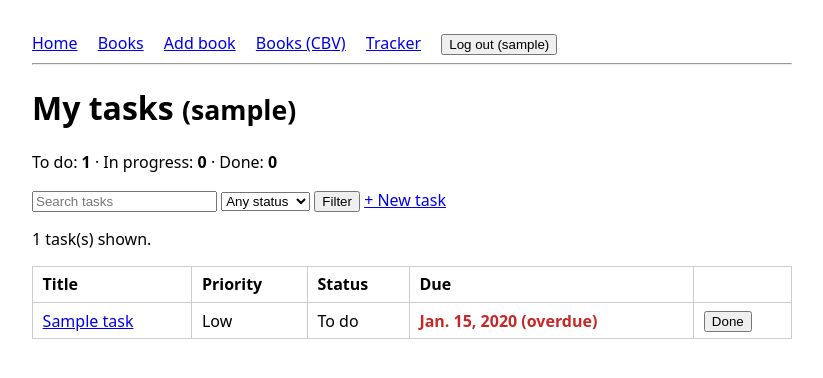
After one commit to saadhashmi7/adv-backend-lab07-views, a Django app: page /tracker/ in a window 1280 px wide. The commit adds this page. Shown: the top 378 px of the page, without its empty margins (228-1051 px from the left). Run offline with Django 5.2, Linux system fonts and the light colour scheme; a user stored in the database is signed in; tables that the repository leaves empty hold one stand-in row (values such as "Sample post").

Commit message:
Task 12: tracker app (Task model, FBV list/toggle/API + generic CBVs, owner checks, tests)

```diff
--- a/config/settings.py
+++ b/config/settings.py
@@ -38,6 +38,7 @@ INSTALLED_APPS = [
     "django.contrib.messages",
     "django.contrib.staticfiles",
     "library",
+    "tracker",
 ]
 
 MIDDLEWARE = [
--- a/config/urls.py
+++ b/config/urls.py
@@ -7,4 +7,5 @@ urlpatterns = [
     path("accounts/", include("django.contrib.auth.urls")),
     path("library/", include("library.urls")),
     path("buggy/", include("library.urls_buggy")),  # Task 11 debugging challenge
+    path("tracker/", include("tracker.urls")),       # Task 12 take-home mini-project
 ]
--- a/library/templates/library/base.html
+++ b/library/templates/library/base.html
@@ -11,6 +11,7 @@
     .errors { color: #c62828; }
     table { border-collapse: collapse; width: 100%; }
     th, td { border: 1px solid #ccc; padding: .4rem .6rem; text-align: left; }
+    .overdue { color: #c62828; font-weight: bold; }
   </style>
 </head>
 <body>
@@ -19,6 +20,7 @@
     <a href="{% url 'library:book-list' %}">Books</a>
     <a href="{% url 'library:book-add' %}">Add book</a>
     <a href="{% url 'library:cbv-book-list' %}">Books (CBV)</a>
+    <a href="{% url 'tracker:task-list' %}">Tracker</a>
     {% if user.is_authenticated %}
       <form method="post" action="{% url 'logout' %}" style="display:inline">
         {% csrf_token %}
--- /dev/null
+++ b/tracker/apps.py
@@ -0,0 +1,6 @@
+from django.apps import AppConfig
+
+
+class TrackerConfig(AppConfig):
+    default_auto_field = "django.db.models.BigAutoField"
+    name = "tracker"
--- /dev/null
+++ b/tracker/models.py
@@ -0,0 +1,38 @@
+from django.conf import settings
+from django.db import models
+from django.urls import reverse
+from django.utils import timezone
+
+
+class Task(models.Model):
+    PRIORITY_CHOICES = [
+        ("low", "Low"),
+        ("medium", "Medium"),
+        ("high", "High"),
+    ]
+    STATUS_CHOICES = [
+        ("todo", "To do"),
+        ("doing", "In progress"),
+        ("done", "Done"),
+    ]
+
+    title = models.CharField(max_length=200)
+    description = models.TextField(blank=True)
+    priority = models.CharField(max_length=6, choices=PRIORITY_CHOICES, default="medium")
+    status = models.CharField(max_length=5, choices=STATUS_CHOICES, default="todo")
+    due_date = models.DateField(null=True, blank=True)
+    owner = models.ForeignKey(settings.AUTH_USER_MODEL, on_delete=models.CASCADE, related_name="tasks")
+    created_at = models.DateTimeField(auto_now_add=True)
+
+    class Meta:
+        ordering = ["status", "due_date", "title"]
+
+    def __str__(self):
+        return self.title
+
+    def get_absolute_url(self):
+        return reverse("tracker:task-detail", kwargs={"pk": self.pk})
+
+    @property
+    def is_overdue(self):
+        return self.due_date is not None and self.status != "done" and self.due_date < timezone.localdate()
--- /dev/null
+++ b/tracker/templates/tracker/task_list.html
@@ -0,0 +1,38 @@
+{% extends "library/base.html" %}
+{% block title %}My tasks{% endblock %}
+{% block content %}
+<h1>My tasks <small>({{ user.username }})</small></h1>
+<p>{% for label, n in counts %}{{ label }}: <strong>{{ n }}</strong>{% if not forloop.last %} &middot; {% endif %}{% endfor %}</p>
+<form method="get">
+  <input type="text" name="q" value="{{ q }}" placeholder="Search tasks">
+  <select name="status">
+    <option value="">Any status</option>
+    {% for value, label in status_choices %}
+      <option value="{{ value }}" {% if status == value %}selected{% endif %}>{{ label }}</option>
+    {% endfor %}
+  </select>
+  <button type="submit">Filter</button>
+  <a href="{% url 'tracker:task-add' %}">+ New task</a>
+</form>
+<p>{{ tasks|length }} task(s) shown.</p>
+<table>
+  <tr><th>Title</th><th>Priority</th><th>Status</th><th>Due</th><th></th></tr>
+  {% for task in tasks %}
+  <tr>
+    <td><a href="{% url 'tracker:task-detail' task.pk %}">{{ task.title }}</a></td>
+    <td>{{ task.get_priority_display }}</td>
+    <td>{{ task.get_status_display }}</td>
+    <td{% if task.is_overdue %} class="overdue"{% endif %}>{{ task.due_date|default:"-" }}{% if task.is_overdue %} (overdue){% endif %}</td>
+    <td>
+      <form method="post" action="{% url 'tracker:task-toggle' task.pk %}" style="display:inline">
+        {% csrf_token %}
+        <input type="hidden" name="next" value="list">
+        <button type="submit">{% if task.status == "done" %}Reopen{% else %}Done{% endif %}</button>
+      </form>
+    </td>
+  </tr>
+  {% empty %}
+  <tr><td colspan="5">No tasks match.</td></tr>
+  {% endfor %}
+</table>
+{% endblock %}
--- /dev/null
+++ b/tracker/urls.py
@@ -0,0 +1,15 @@
+from django.urls import path
+
+from . import views
+
+app_name = "tracker"
+
+urlpatterns = [
+    path("", views.task_list, name="task-list"),                                   # FBV
+    path("add/", views.TaskCreateView.as_view(), name="task-add"),                  # CBV
+    path("<int:pk>/", views.TaskDetailView.as_view(), name="task-detail"),          # CBV
+    path("<int:pk>/edit/", views.TaskUpdateView.as_view(), name="task-edit"),       # CBV
+    path("<int:pk>/delete/", views.TaskDeleteView.as_view(), name="task-delete"),   # CBV
+    path("<int:pk>/toggle/", views.toggle_done, name="task-toggle"),                # FBV, POST only
+    path("api/tasks/", views.api_tasks, name="api-tasks"),                          # FBV, JSON
+]
--- /dev/null
+++ b/tracker/views.py
@@ -0,0 +1,118 @@
+"""Task 12 - take-home mini-project: a personal task tracker built with a mix of FBVs and CBVs.
+
+FBVs : task_list (search + filter), toggle_done (POST only), api_tasks (JSON)
+CBVs : TaskDetailView, TaskCreateView, TaskUpdateView, TaskDeleteView (generic views + mixins)
+"""
+from django.contrib import messages
+from django.contrib.auth.decorators import login_required
+from django.contrib.auth.mixins import LoginRequiredMixin, UserPassesTestMixin
+from django.db.models import Count, Q
+from django.http import JsonResponse
+from django.shortcuts import get_object_or_404, redirect, render
+from django.urls import reverse_lazy
+from django.views.decorators.http import require_GET, require_POST
+from django.views.generic import CreateView, DeleteView, DetailView, UpdateView
+
+from .models import Task
+
+STATUS_VALUES = [value for value, _label in Task.STATUS_CHOICES]
+
+
+# ------------------------------------------------------------------ FBVs
+@login_required
+def task_list(request):
+    """The current user's tasks, with ?q= search and ?status= filter (unknown values are ignored)."""
+    q = request.GET.get("q", "").strip()
+    status = request.GET.get("status", "")
+    tasks = Task.objects.filter(owner=request.user)
+    counts = {row["status"]: row["n"] for row in tasks.values("status").annotate(n=Count("id"))}
+    if q:
+        tasks = tasks.filter(Q(title__icontains=q) | Q(description__icontains=q))
+    if status in STATUS_VALUES:
+        tasks = tasks.filter(status=status)
+    return render(request, "tracker/task_list.html", {
+        "tasks": tasks,
+        "q": q,
+        "status": status,
+        "status_choices": Task.STATUS_CHOICES,
+        "counts": [(label, counts.get(value, 0)) for value, label in Task.STATUS_CHOICES],
+    })
+
+
+@login_required
+@require_POST
+def toggle_done(request, pk):
+    """Mark a task done / reopen it. POST only, owner only (other users get 404)."""
+    task = get_object_or_404(Task, pk=pk, owner=request.user)
+    task.status = "todo" if task.status == "done" else "done"
+    task.save(update_fields=["status"])
+    messages.info(request, f'"{task.title}" is now {task.get_status_display().lower()}.')
+    if request.POST.get("next") == "list":       # fixed choice, never an arbitrary URL (no open redirect)
+        return redirect("tracker:task-list")
+    return redirect(task)
+
+
+@require_GET
+def api_tasks(request):
+    """JSON list of the current user's tasks; 401 as JSON for anonymous clients."""
+    if not request.user.is_authenticated:
+        return JsonResponse({"error": "Authentication required."}, status=401)
+    tasks = Task.objects.filter(owner=request.user)
+    status = request.GET.get("status", "")
+    if status in STATUS_VALUES:
+        tasks = tasks.filter(status=status)
+    data = [{
+        "id": t.pk,
+        "title": t.title,
+        "priority": t.priority,
+        "status": t.status,
+        "due_date": t.due_date.isoformat() if t.due_date else None,
+        "overdue": t.is_overdue,
+        "url": t.get_absolute_url(),
+    } for t in tasks]
+    return JsonResponse({"owner": request.user.username, "count": len(data), "results": data})
+
+
+# ------------------------------------------------------------------ mixins
+class OwnerOnlyMixin(UserPassesTestMixin):
+    """Logged-in users who do not own the task get 403 Forbidden."""
+
+    def test_func(self):
+        return self.get_object().owner == self.request.user
+
+
+# ------------------------------------------------------------------ CBVs
+class TaskDetailView(LoginRequiredMixin, DetailView):
+    model = Task
+
+    def get_queryset(self):
+        # hook: only the owner's tasks exist for this view -> someone else's id gives 404
+        return super().get_queryset().filter(owner=self.request.user)
+
+
+class TaskCreateView(LoginRequiredMixin, CreateView):
+    model = Task
+    fields = ["title", "description", "priority", "due_date"]
+
+    def form_valid(self, form):
+        form.instance.owner = self.request.user          # never trust an owner field from the client
+        messages.success(self.request, f'Task "{form.instance.title}" was created.')
+        return super().form_valid(form)
+
+
+class TaskUpdateView(LoginRequiredMixin, OwnerOnlyMixin, UpdateView):
+    model = Task
+    fields = ["title", "description", "priority", "status", "due_date"]
+
+    def form_valid(self, form):
+        messages.success(self.request, f'Task "{form.instance.title}" was updated.')
+        return super().form_valid(form)
+
+
+class TaskDeleteView(LoginRequiredMixin, OwnerOnlyMixin, DeleteView):
+    model = Task
+    success_url = reverse_lazy("tracker:task-list")
+
+    def form_valid(self, form):
+        messages.success(self.request, f'Task "{self.object.title}" was deleted.')
+        return super().form_valid(form)
```
Also changed, not shown: scripts/seed_tasks.py (added, +23 -0 lines), tracker/admin.py (added, +10 -0 lines), tracker/templates/tracker/task_confirm_delete.html (added, +11 -0 lines), tracker/templates/tracker/task_detail.html (added, +22 -0 lines), tracker/templates/tracker/task_form.html (added, +11 -0 lines), tracker/tests.py (added, +130 -0 lines), tracker/__init__.py (added), tracker/migrations/0001_initial.py (added), tracker/migrations/__init__.py (added).
